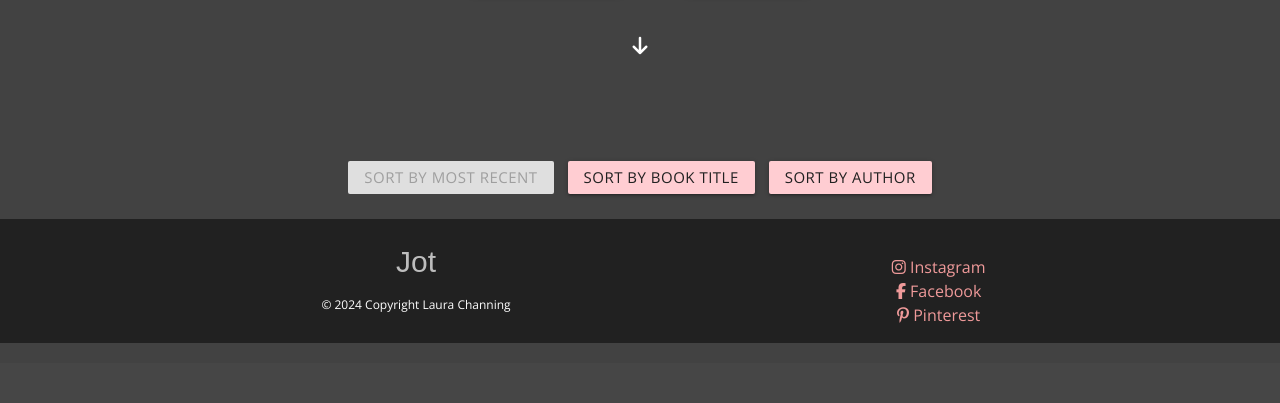
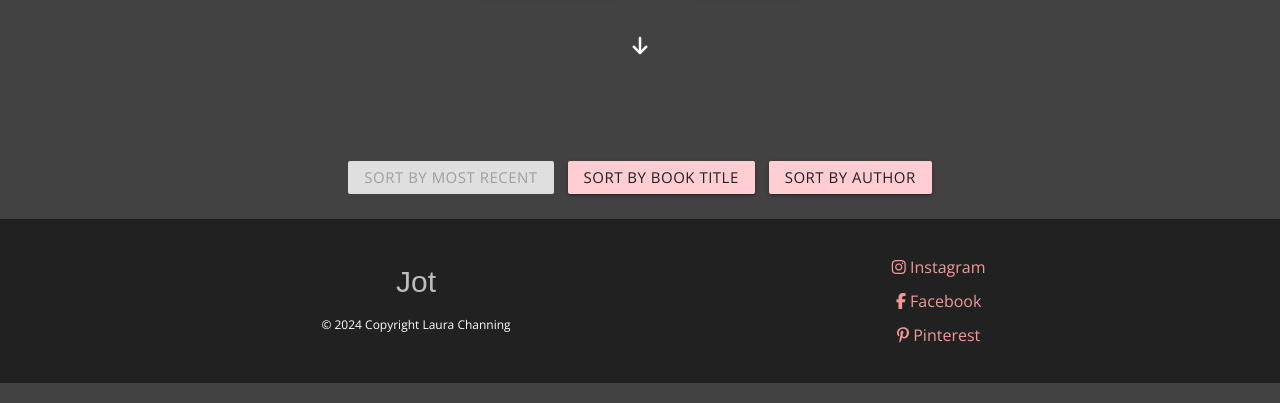
Before and after one commit to lrchnnng/jot-journal, a Flask app: page / in a window 1280 px wide. Shown: the part 496-899 px from the top of the page. Before the commit the page ends 839 px from the top, so only its background shows below. Run offline with Flask 3, Linux system fonts and the light colour scheme; data that the repository does not hold is empty; some libraries are stand-ins or nearby versions; some web fonts are replaced.

Commit message:
increased margins on links of footer

```diff
--- a/static/css/style.css
+++ b/static/css/style.css
@@ -232,6 +232,11 @@ footer {
         box-shadow: 0px 0px 20px #fafafa2b;
         margin: 0 20px;
     }
+
+    /*Footer Styling*/
+    .links li {
+        margin: 10px 0;
+    }
 }
 
 /* Tablet */
@@ -254,6 +259,7 @@ footer {
         font-size: 22px;
         padding: 0 40px;
     }
+
 }
 
 /* Desktop */
@@ -274,4 +280,13 @@ footer {
     .btn-large {
         font-size: 24px;
     }
+
+    /*Footer Styling*/
+    .footer-brand {
+        margin-top: 20px;
+    }
+
+    .links {
+        margin-bottom: 20px;
+    }
 }
--- a/templates/base.html
+++ b/templates/base.html
@@ -91,7 +91,7 @@
   <footer class="page-footer grey darken-4">
     <div class="container center">
       <div class="row">
-        <div class="col l6 s12 ">
+        <div class="col l6 s12 footer-brand">
           <a href="{{ url_for('index') }}" class="brand-logo grey-text text-lighten-1">Jot</a>
           <p class="white-text">© 2024 Copyright Laura Channing</p>
         </div>
```
Also changed, not shown: TESTING.MD (+2 -1 lines), static/images/testing-img/lighthouse-index-1.png (renamed from static/images/testing-img/lighthouse-first-index.png), static/images/testing-img/lighthouse-index-2.png (added).
